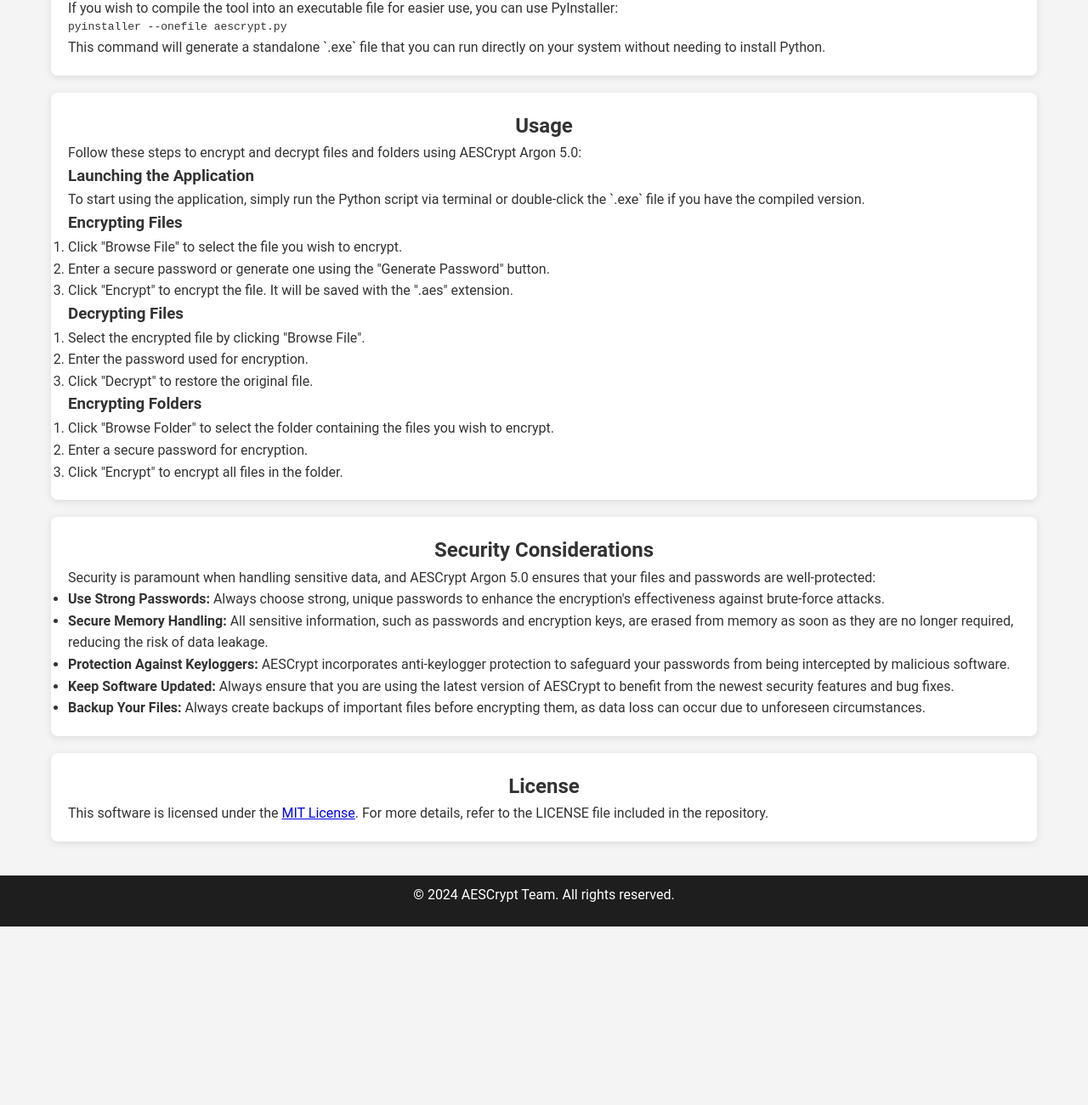
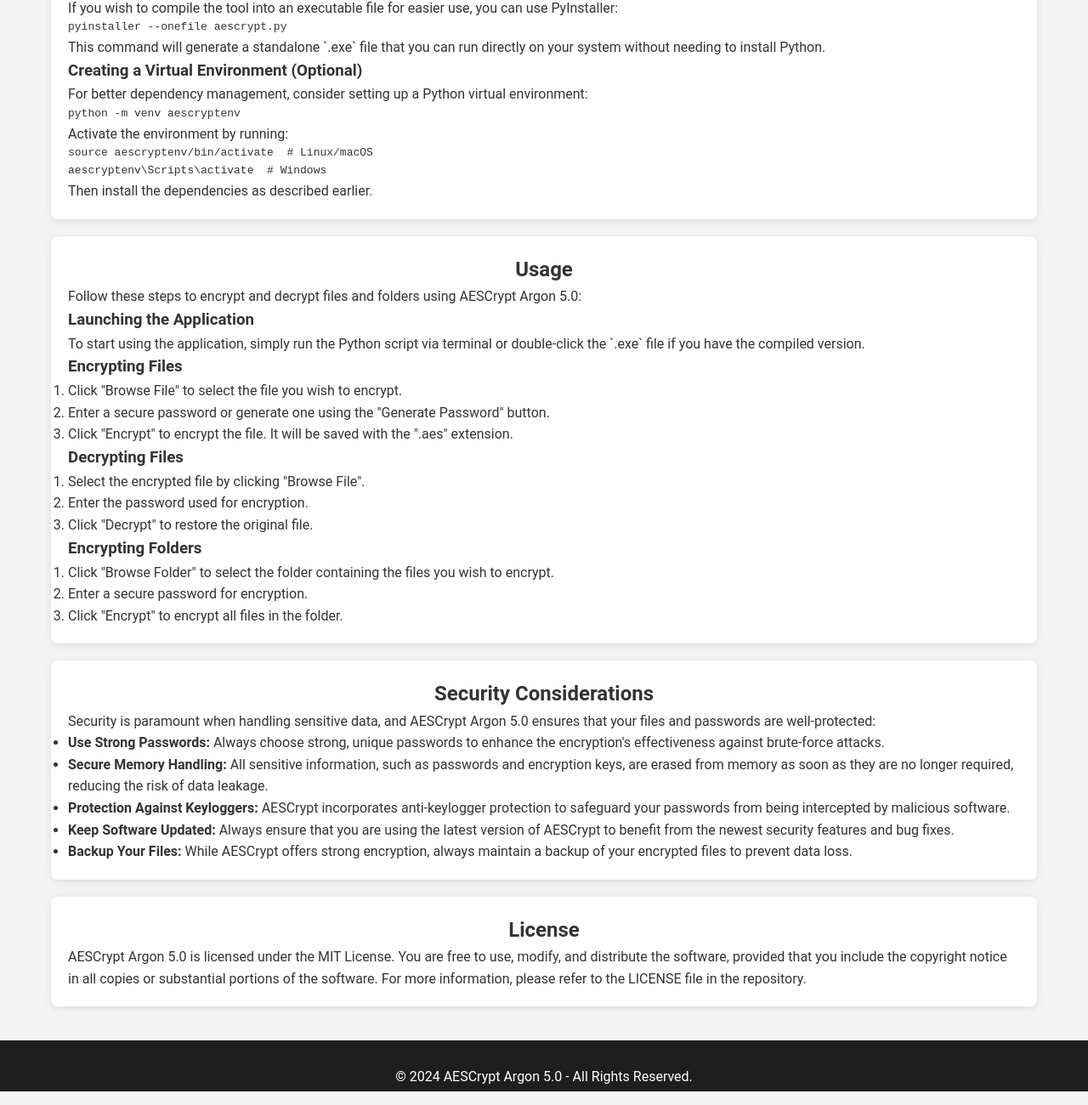
Before and after one commit to victormeloasm/AESCrypt, a plain HTML site: page website/documentation.html in a window 1280 px wide. Shown: the part 2162-3462 px from the top of the page at 85% size. Before the commit the page ends 3252 px from the top, so only its background shows below. Drawn offline with Linux system fonts and the light colour scheme.

Commit message:
Update documentation.html

```diff
--- a/website/documentation.html
+++ b/website/documentation.html
@@ -108,6 +108,14 @@
             <p>If you wish to compile the tool into an executable file for easier use, you can use PyInstaller:</p>
             <pre><code>pyinstaller --onefile aescrypt.py</code></pre>
             <p>This command will generate a standalone `.exe` file that you can run directly on your system without needing to install Python.</p>
+
+            <h3>Creating a Virtual Environment (Optional)</h3>
+            <p>For better dependency management, consider setting up a Python virtual environment:</p>
+            <pre><code>python -m venv aescryptenv</code></pre>
+            <p>Activate the environment by running:</p>
+            <pre><code>source aescryptenv/bin/activate  # Linux/macOS</code></pre>
+            <pre><code>aescryptenv\Scripts\activate  # Windows</code></pre>
+            <p>Then install the dependencies as described earlier.</p>
         </section>
 
         <section id="usage">
@@ -147,18 +155,20 @@
                 <li><strong>Secure Memory Handling:</strong> All sensitive information, such as passwords and encryption keys, are erased from memory as soon as they are no longer required, reducing the risk of data leakage.</li>
                 <li><strong>Protection Against Keyloggers:</strong> AESCrypt incorporates anti-keylogger protection to safeguard your passwords from being intercepted by malicious software.</li>
                 <li><strong>Keep Software Updated:</strong> Always ensure that you are using the latest version of AESCrypt to benefit from the newest security features and bug fixes.</li>
-                <li><strong>Backup Your Files:</strong> Always create backups of important files before encrypting them, as data loss can occur due to unforeseen circumstances.</li>
+                <li><strong>Backup Your Files:</strong> While AESCrypt offers strong encryption, always maintain a backup of your encrypted files to prevent data loss.</li>
             </ul>
         </section>
 
         <section id="license">
             <h2>License</h2>
-            <p>This software is licensed under the <a href="https://opensource.org/licenses/MIT" target="_blank">MIT License</a>. For more details, refer to the LICENSE file included in the repository.</p>
+            <p>AESCrypt Argon 5.0 is licensed under the MIT License. You are free to use, modify, and distribute the software, provided that you include the copyright notice in all copies or substantial portions of the software. For more information, please refer to the LICENSE file in the repository.</p>
         </section>
     </main>
 
     <footer>
-        <p>&copy; 2024 AESCrypt Team. All rights reserved.</p>
+        <div class="container">
+            <p>&copy; 2024 AESCrypt Argon 5.0 - All Rights Reserved.</p>
+        </div>
     </footer>
 </body>
 </html>
```
